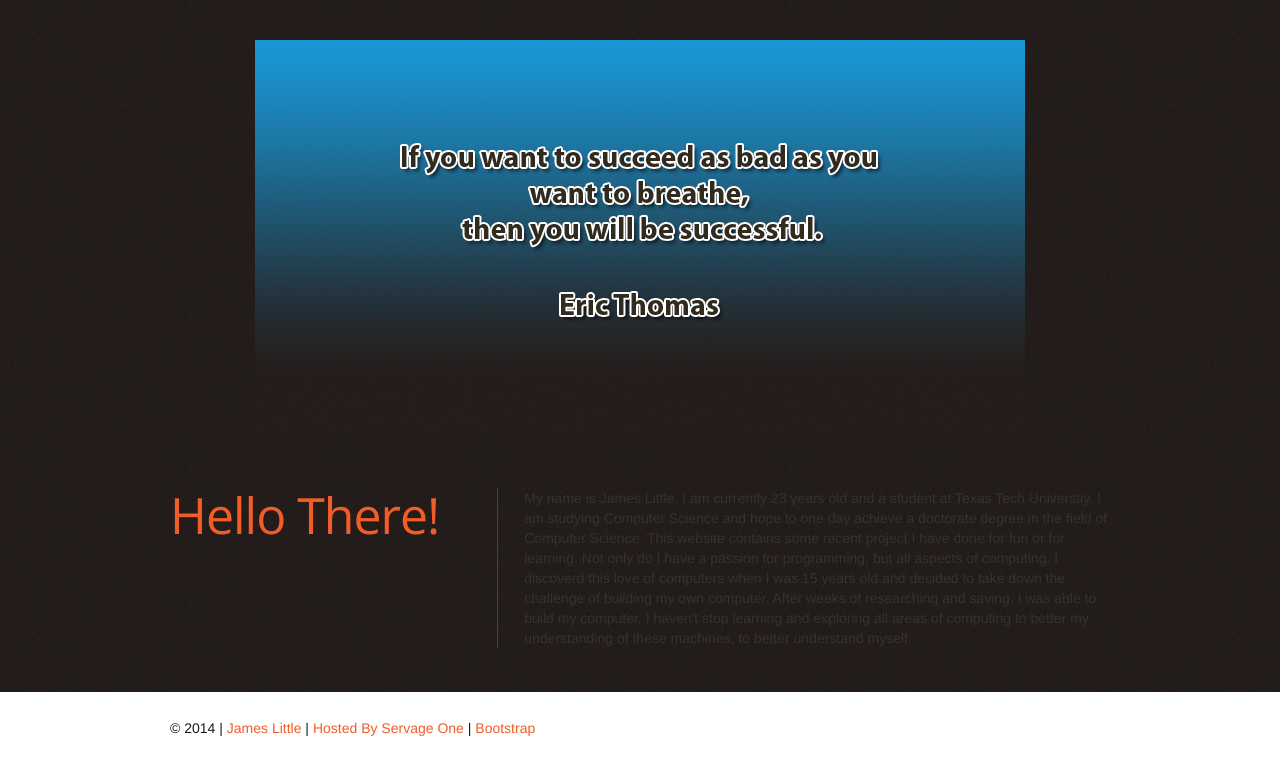
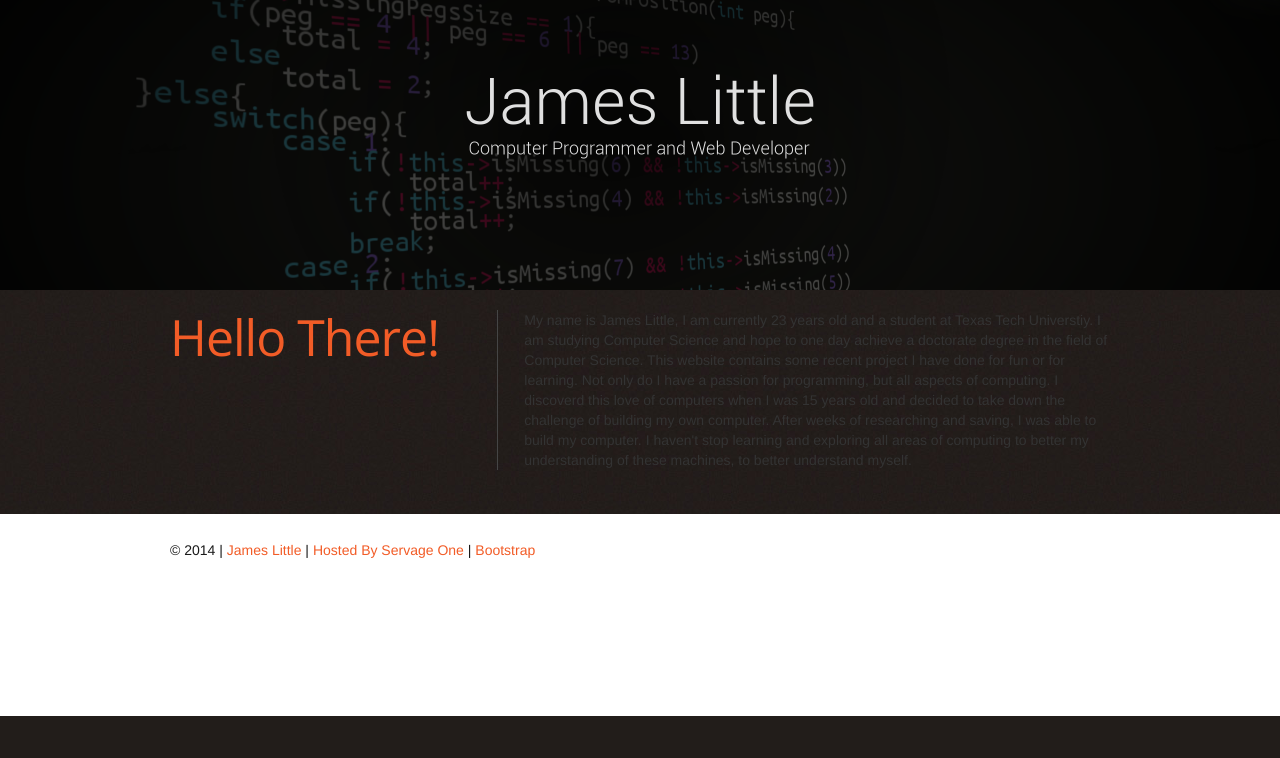
Before and after one commit to Lamez/Portfolio-Website, a PHP site: page /includes/home.php in a window 1280 px wide. Shown: the part 84-842 px from the top of the page. After the commit the page ends 800 px from the top, so only its background shows below. Run offline with PHP 8.4, Linux system fonts and the light colour scheme; data that the repository does not hold is empty; some web fonts are replaced.

Commit message:
Updated the homepage with a new image.

```diff
--- a/includes/home.php
+++ b/includes/home.php
@@ -2,17 +2,15 @@
 	$title = "Home";
 	include("head.php");
 ?>
+        <div style="text-align:center; background: #000;">
+             <img src="img/front.png" alt="" />
+        </div>
 <div class="bg-content">
       <div class="container">
     <div class="row">
-          <div class="span12">
+        <div class="span12" style="margin-top: 20px;">
         <!-- slider -->
-        <div style="margin: 40px 0 55px; padding: 0; text-align:center">
 
-             <img src="img/quote.png" alt="" />
-
-
-            </div>
 
         <span id="responsiveFlag"></span>
         <div class="block-slogan">
```
Also changed, not shown: img/front.png (added).
